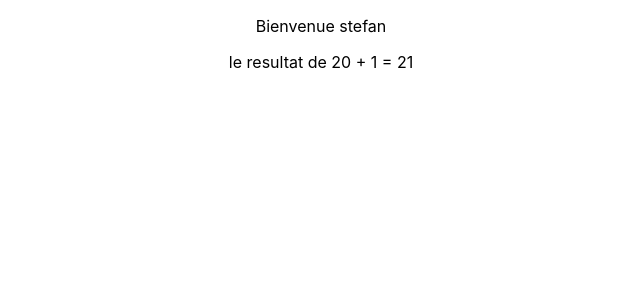
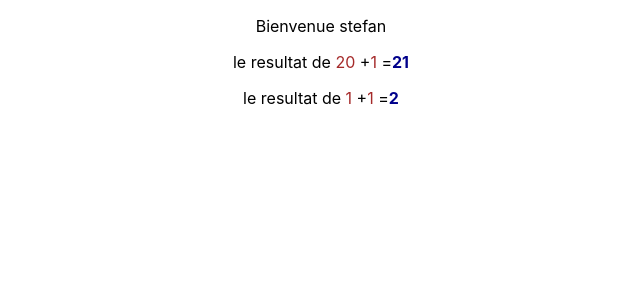
Before and after one commit to stefan-her/reactJs-firstapp, a React (Create React App) app: page / in a window 1280 px wide. Shown: the top 300 px of the page, without its empty margins (319-959 px from the left). Built offline with nearby package versions, Linux system fonts and the light colour scheme.

Commit message:
debut2 style css !! obligatoire pour le nom du fichier css *.module.css

```diff
--- a/src/App.js
+++ b/src/App.js
@@ -10,6 +10,7 @@ function App() {
       <Welcome name="stefan" />
 
       <ElementStyle nb1={20} nb2={1} />
+      <ElementStyle />
 
     </div>
   );
--- a/src/components/element-style/element-style.jsx
+++ b/src/components/element-style/element-style.jsx
@@ -1,4 +1,6 @@
 import PropTypes from 'prop-types';
+
+import style from './element-style.module.css';
 
 
 const ElementStyle = (props) => {
@@ -6,7 +8,9 @@ const ElementStyle = (props) => {
     const result = nb1 + nb2;
 
     return (
-        <p>le resultat de {nb1} + {nb2} = {result}</p>
+        <p>le resultat de <span className={style.nb}>{nb1}</span> +
+        <span className={style.nb}>{nb2} </span> =
+        <span className={style.result}>{result}</span></p>
     );
 }
 
--- /dev/null
+++ b/src/components/element-style/element-style.module.css
@@ -0,0 +1,8 @@
+.nb {
+    color: brown;
+}
+
+.result {
+    color: darkblue;
+    font-weight: bold;
+}
```
